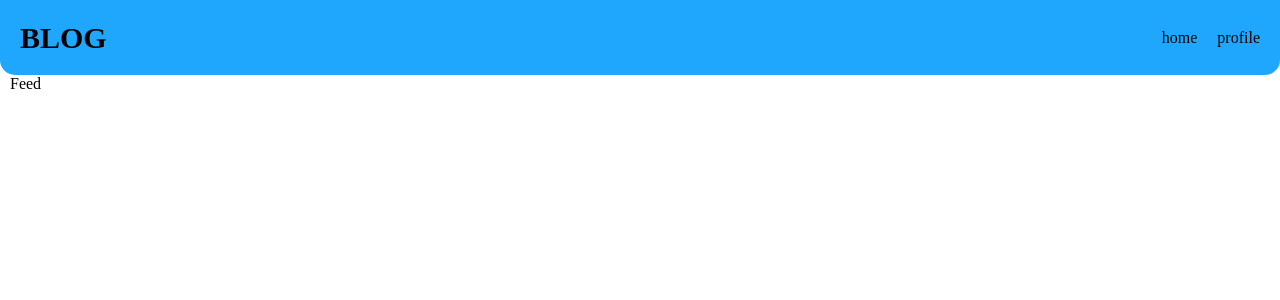
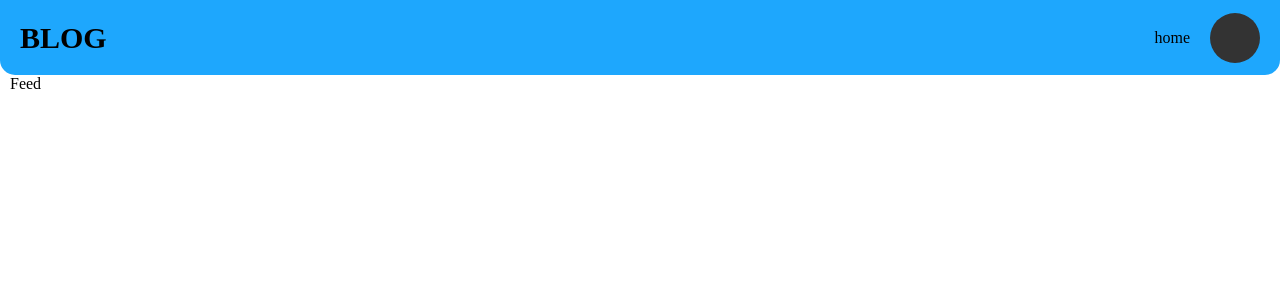
Before and after one commit to fffffkkk/advanced-blog-react-app, a React app: page / in a window 1280 px wide. Both pictures are taken after typing "name@example.com", "Sample123" into the empty fields and a click on the button "ОТПРАВИТЬ". Shown: the top 300 px of the page. Built offline with nearby package versions, Linux system fonts and the light colour scheme; data requests are answered from the project's data file.

Commit message:
adding dropdown

```diff
--- /dev/null
+++ b/src/components/ui/DropDown.tsx
@@ -0,0 +1,33 @@
+import React, { FC } from 'react';
+
+import styled from 'styled-components';
+
+const DropDownWrapper = styled.div`
+	position: relative;
+	display: inline-block;
+`;
+const DropDownContent = styled.div`
+	position: absolute;
+	right: 0;
+	bottom: -60px;
+	left: -100px;
+	background-color: #f9f9f9;
+	min-width: 160px;
+	box-shadow: 0px 8px 16px 0px rgba(0, 0, 0, 0.2);
+	z-index: 1;
+`;
+
+interface DropDownProps {
+	children: React.ReactNode;
+	active: boolean;
+}
+
+const DropDown: FC<DropDownProps> = ({ children, active }) => {
+	return (
+		<DropDownWrapper>
+			{active && <DropDownContent>{children}</DropDownContent>}
+		</DropDownWrapper>
+	);
+};
+
+export default DropDown;
--- a/src/features/Home/components/Navbar.tsx
+++ b/src/features/Home/components/Navbar.tsx
@@ -2,7 +2,10 @@ import React, { FC } from 'react';
 
 import { Link } from 'react-router-dom';
 import styled from 'styled-components';
+
 import { useTypedSelector } from '@/hooks/use-typed-selector';
+import DropDown from '@/components/ui/DropDown';
+import { useToggle } from '@/hooks/use-toggle';
 
 const NavbarWrapper = styled.header`
 	width: 100%;
@@ -29,6 +32,8 @@ const NavbarTitle = styled.h1`
 `;
 const NavbarNavigation = styled.nav`
 	display: flex;
+	align-items: center;
+	justify-content: center;
 `;
 const NavigationItem = styled.div`
 	padding: 10px;
@@ -38,9 +43,16 @@ const NavigationItem = styled.div`
 		background-color: #41affa;
 	}
 `;
+const UserImage = styled.div`
+	width: 50px;
+	height: 50px;
+	background-color: #333333;
+	border-radius: 50%;
+`;
 
 const Navbar: FC = () => {
 	const { user } = useTypedSelector((state) => state.user);
+	const [visible, setVisible] = useToggle();
 
 	return (
 		<NavbarWrapper>
@@ -48,10 +60,16 @@ const Navbar: FC = () => {
 				<NavbarTitle>BLOG</NavbarTitle>
 				<NavbarNavigation>
 					<NavigationItem>
-						<Link role='nav' to='/'>home</Link>
+						<Link role='nav' to='/'>
+							home
+						</Link>
 					</NavigationItem>
 					<NavigationItem>
-						<Link role='nav' to={`/profile/${user.id}`}>profile</Link>
+						<Link onClick={setVisible} role='nav' to={`/profile/${user.id}`}>
+							<UserImage>
+								<DropDown active={visible}>text</DropDown>
+							</UserImage>
+						</Link>
 					</NavigationItem>
 				</NavbarNavigation>
 			</NavbarInner>
--- /dev/null
+++ b/src/hooks/use-toggle.ts
@@ -0,0 +1,9 @@
+import { useCallback, useState } from 'react';
+
+export const useToggle = (initialState = false): [boolean, () => void] => {
+	const [state, setState] = useState(initialState);
+
+	const toggle = useCallback(() => setState((state) => !state), []);
+
+	return [state, toggle];
+};
```
Also changed, not shown: 1 other file (tests, documents, lock files or other folders).
